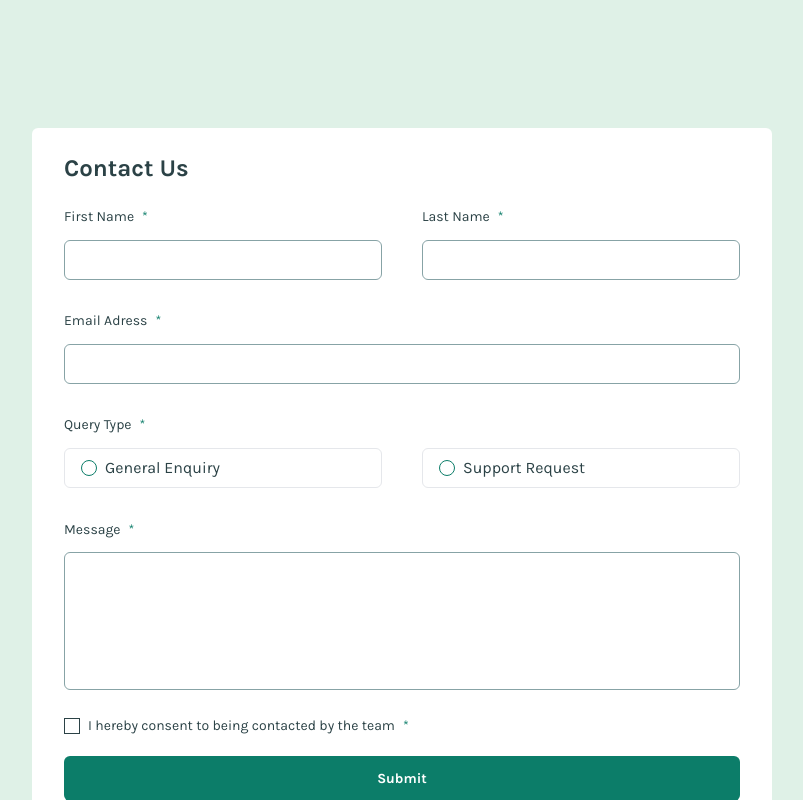
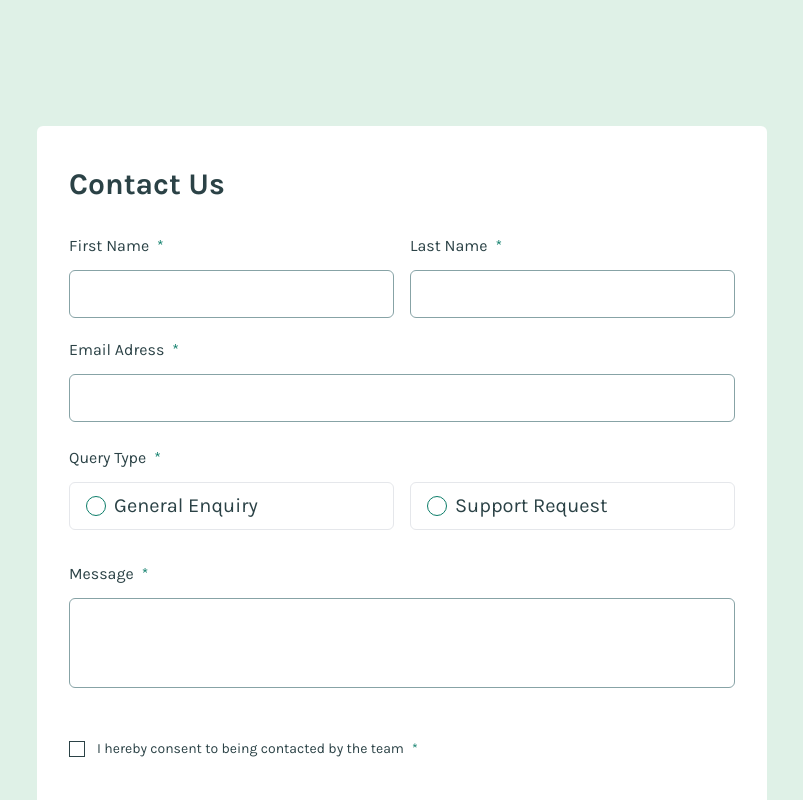
Before and after one commit to firdesOya/frontendMentorChallenge, a Next.js app in the folder contact-form/: page / in a window 1280 px wide. Shown: the top 800 px of the page, without its empty margins (238-1041 px from the left). Built offline with nearby package versions, Linux system fonts and the light colour scheme.

Commit message:
style:code style updated

```diff
--- a/contact-form/src/app/components/Contact.js
+++ b/contact-form/src/app/components/Contact.js
@@ -89,7 +89,7 @@ export default function Contact() {
   };
 
   return (
-    <div className="w-full min-h-screen grid place-items-center bg-green-lighter px-3 py-32">
+    <div className="w-full min-h-screen grid place-items-center bg-green-lighter px-3 py-[126px]">
       {success && (
         <div className="bg-grey-darker absolute top-5 rounded-md p-6">
           <div className="flex flex-row items-center gap-3 mb-3">
@@ -101,13 +101,13 @@ export default function Contact() {
           </span>
         </div>
       )}
-      <div className="bg-white px-8 py-6 rounded-md max-w-[740px]">
+      <div className="bg-white px-8 py-8 rounded-md max-w-[730px]">
         <div>
-          <h2 className="font-bold text-2xl text-grey-darker mb-5">
+          <h2 className="font-bold text-3xl text-grey-darker mb-8 mt-2">
             Contact Us
           </h2>
           <form
-            className="w-full flex flex-row  flex-wrap gap-5"
+            className="w-full flex flex-row  flex-wrap gap-3"
             onSubmit={handleSubmit}
           >
             <div className="input-container">
@@ -136,13 +136,13 @@ export default function Contact() {
               errors={errors}
               onFocus={handleFocus}
             />
-            <div className="w-full">
+            <div className="w-full mt-1">
               <label>
                 Query Type
                 <span className="ml-2 text-green-medium">*</span>
               </label>
               <div className="input-container mt-3">
-                <label className="input text-base gap-2 flex items-center">
+                <label className="input text-[20px] gap-2 flex items-center">
                   <input
                     type="radio"
                     name="queryType"
@@ -152,7 +152,7 @@ export default function Contact() {
                   />
                   General Enquiry
                 </label>
-                <label className="input gap-2 text-base  flex items-center">
+                <label className="input gap-2 text-[20px]  flex items-center">
                   <input
                     type="radio"
                     name="queryType"
@@ -169,7 +169,7 @@ export default function Contact() {
                 </span>
               )}
             </div>
-            <div className="mt-3 flex flex-col gap-3 w-full">
+            <div className="mt-5 flex flex-col gap-3 w-full">
               <label>
                 Message
                 <span className="ml-2 text-green-medium">*</span>
@@ -178,7 +178,7 @@ export default function Contact() {
                   value={formData.message}
                   onChange={handleChange}
                   onFocus={handleFocus}
-                  rows={6}
+                  rows={3}
                   className={`w-full py-2 px-3 mt-3 border resize-none rounded-md focus:outline-none focus:ring-1  ${
                     errors.message
                       ? "border-red-warn focus:ring-red-warn"
@@ -190,8 +190,8 @@ export default function Contact() {
                 <p className="text-red-500 text-xs">{errors.message}</p>
               )}
             </div>
-            <div>
-              <label className="flex items-center gap-1 md:gap-2 text-[10px] sm:text-xs md:text-sm">
+            <div className="my-8">
+              <label className="flex items-center gap-1 md:gap-3 text-[10px] sm:text-xs md:text-sm">
                 <input
                   type="checkbox"
                   name="consent"
@@ -200,7 +200,7 @@ export default function Contact() {
                   className="cursor-pointer appearance-none w-3 h-3 "
                 />
                 I hereby consent to being contacted by the team
-                <span className=" text-green-medium">*</span>
+                <span className="-ml-1 text-green-medium">*</span>
               </label>
               {errors.consent && (
                 <p className="text-red-warn text-[10px] sm:text-xs mt-2">
@@ -210,7 +210,7 @@ export default function Contact() {
             </div>
             <button
               type="submit"
-              className="bg-green-medium hover:bg-grey-darker text-white w-full font-semibold h-[45px] rounded-md text-sm"
+              className="bg-green-medium hover:bg-grey-darker text-white w-full font-semibold h-[55px] rounded-md text-base"
             >
               Submit
             </button>
--- a/contact-form/src/app/globals.css
+++ b/contact-form/src/app/globals.css
@@ -9,13 +9,13 @@ body {
   @apply font-karla;
 }
 label {
-  @apply text-grey-darker text-sm;
+  @apply text-grey-darker text-base;
 }
 .input-container {
-  @apply w-full flex items-start flex-col md:flex-row gap-2 md:gap-10;
+  @apply w-full flex items-start flex-col md:flex-row gap-2 md:gap-4;
 }
 .input {
-  @apply w-full h-10 px-4 border rounded-md focus:outline-none focus:ring-1 cursor-pointer;
+  @apply w-full h-12 px-4 border rounded-md focus:outline-none focus:ring-1 cursor-pointer;
 }
 
 input[type="checkbox"] {
@@ -48,8 +48,8 @@ input[type="checkbox"]:checked::before {
 }
 input[type="radio"] {
   appearance: none;
-  width: 16px;
-  height: 16px;
+  width: 20px;
+  height: 20px;
   border: 1px solid hsl(169, 82%, 27%);
   border-radius: 100%;
   cursor: pointer;
@@ -59,6 +59,7 @@ input[type="radio"] {
   justify-content: center;
 }
 
+
 input[type="radio"]:checked::before {
   content: "";
   width: 10px;
```
